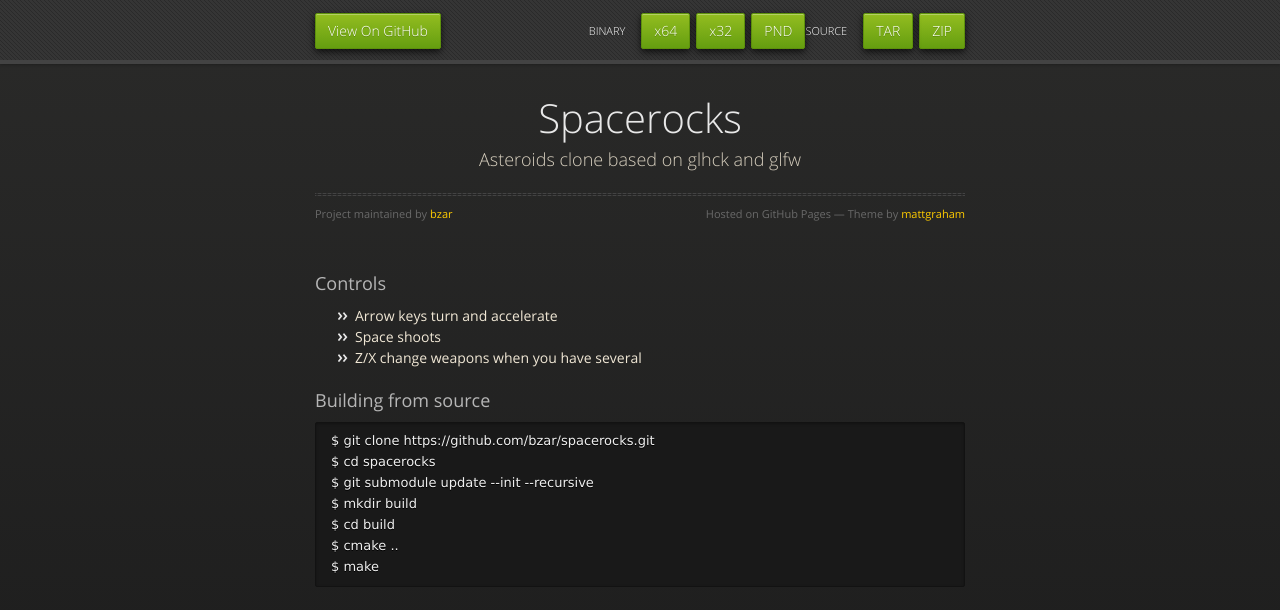
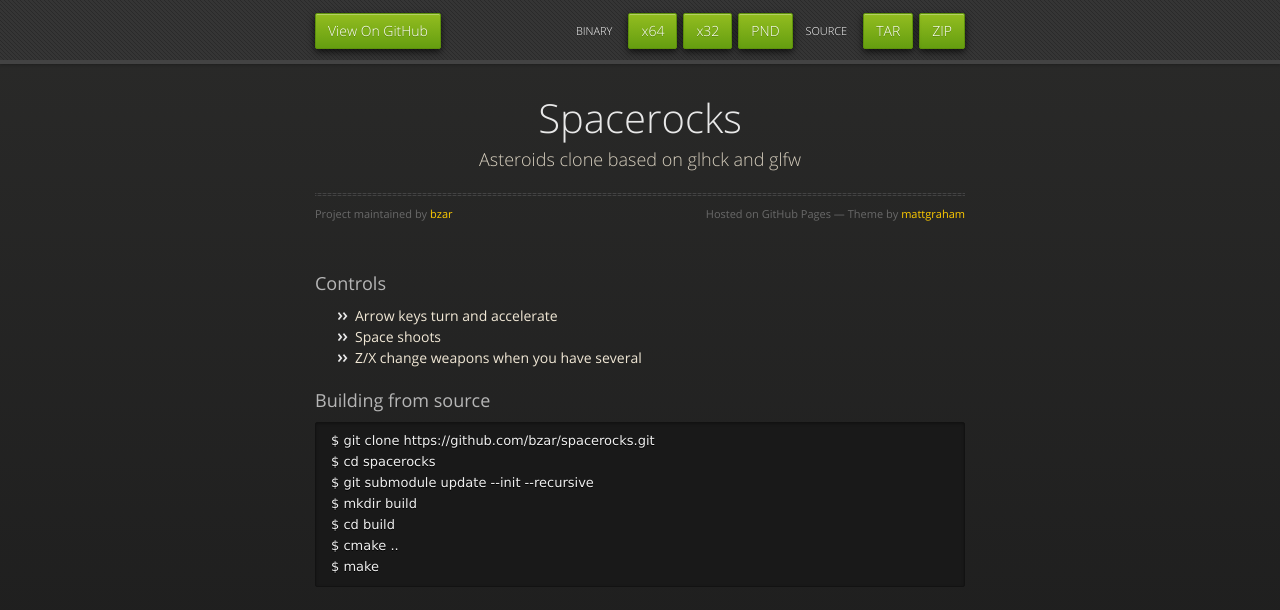
Before and after one commit to bzar/spacerocks, a plain HTML site: page index.html in a window 1280 px wide. Drawn offline with nearby package versions, Linux system fonts and the light colour scheme.

Commit message:
style fix

```diff
--- a/index.html
+++ b/index.html
@@ -24,6 +24,8 @@
           <li class="downloads"><a href="https://github.com/bzar/spacerocks/zipball/master">ZIP</a></li>
           <li class="downloads"><a href="https://github.com/bzar/spacerocks/tarball/master">TAR</a></li>
           <li class="title">SOURCE</li>
+          <li class="title">&nbsp;</li>
+
           <li class="downloads"><a href="http://repo.openpandora.org/?page=detail&app=spacerocks-bzar">PND</a></li>
           <li class="downloads"><a href="http://bzar.fi/files/spacerocks-1.0.0.0-i686.tar.gz">x32</a></li>
           <li class="downloads"><a href="http://bzar.fi/files/spacerocks-1.0.0.0-x86_64.tar.gz">x64</a></li>
```
